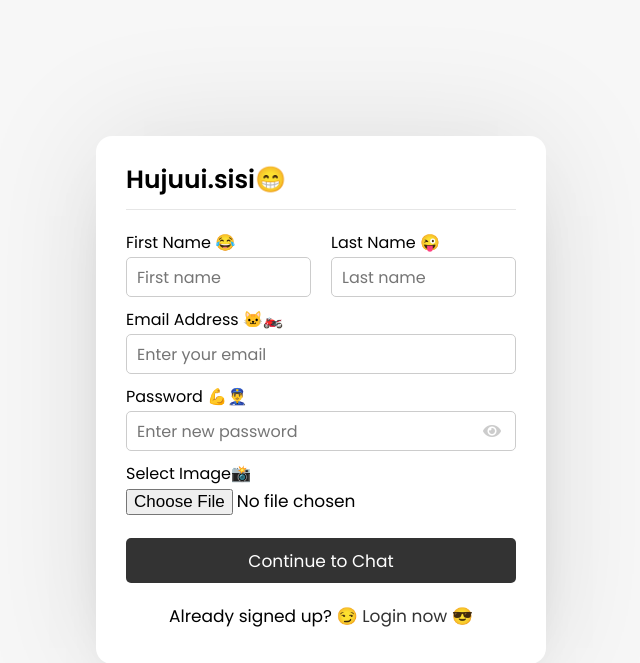
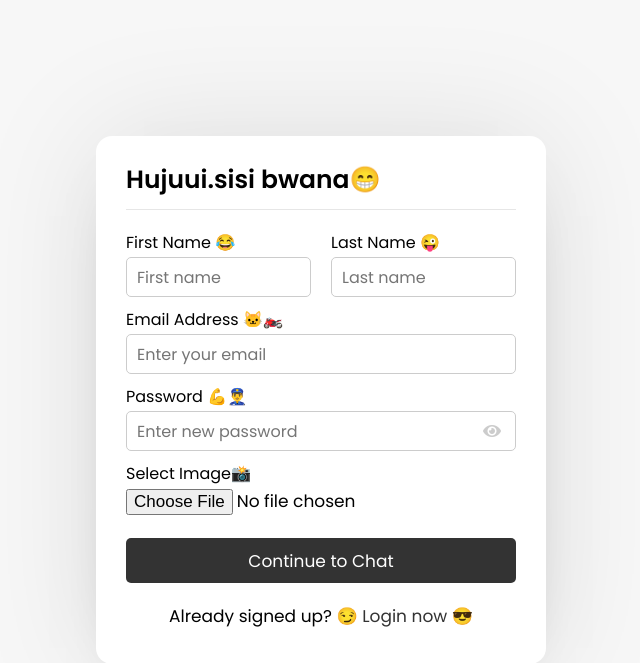
Before and after one commit to mojokageni/Hujui.me, a PHP site: page / in a window 1280 px wide. Shown: the top 663 px of the page, without its empty margins (319-959 px from the left). Run offline with PHP 8.4, Linux system fonts and the light colour scheme.

Commit message:
mojo made a change

```diff
--- a/Chat by Michael/index.php
+++ b/Chat by Michael/index.php
@@ -9,7 +9,7 @@
 <body>
   <div class="wrapper">
     <section class="form signup">
-      <header>Hujuui.sisi😁 </header>
+      <header>Hujuui.sisi bwana😁 </header>
       <form action="#" method="POST" enctype="multipart/form-data" autocomplete="off">
         <div class="error-text"></div>
         <div class="name-details">
```
Also changed, not shown: Chat by Michael/php/images/1659268153MMC POSTERS (3).jpg (added).
